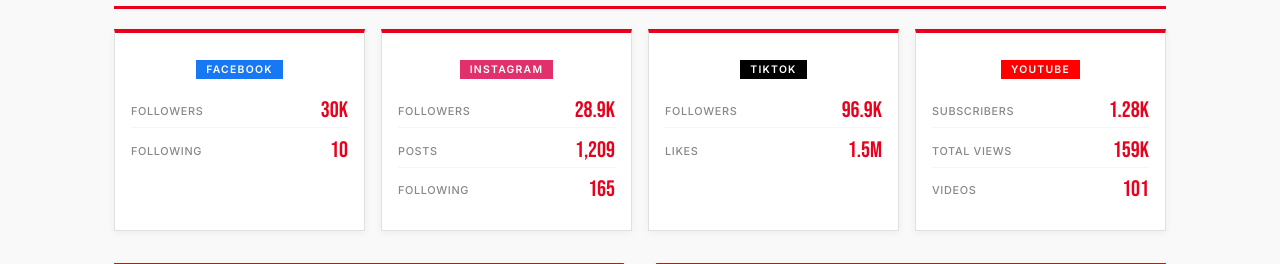
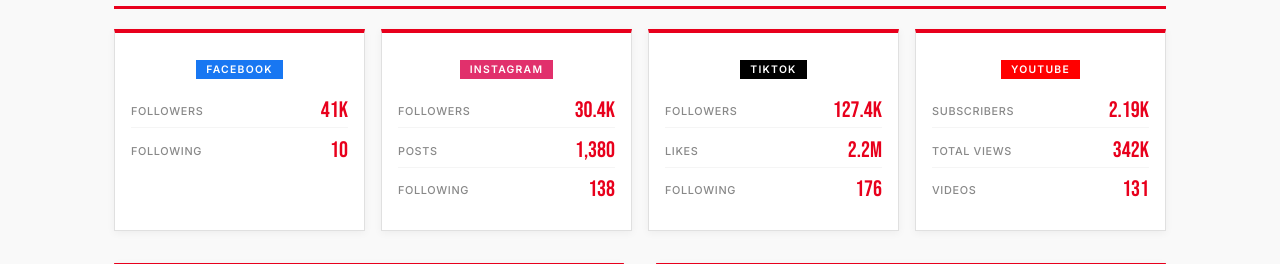
Before and after one commit to ayandamkhwanazi27-lang/maskandi-online, a Python web app: template templates/about.html in a window 1280 px wide. Shown: the part 512-776 px from the top of the page. Run offline with Jinja, Linux system fonts and the light colour scheme; the template is opened without the code that fills it, so the values that code supplies are empty.

Commit message:
Update about.html

```diff
--- a/templates/about.html
+++ b/templates/about.html
@@ -111,7 +111,7 @@
       <div class="stat-numbers">
         <div class="stat-item">
           <span class="stat-label">Followers</span>
-          <span class="stat-num">30K</span>
+          <span class="stat-num">41K</span>
         </div>
         <div class="stat-item">
           <span class="stat-label">Following</span>
@@ -125,15 +125,15 @@
       <div class="stat-numbers">
         <div class="stat-item">
           <span class="stat-label">Followers</span>
-          <span class="stat-num">28.9K</span>
+          <span class="stat-num">30.4K</span>
         </div>
         <div class="stat-item">
           <span class="stat-label">Posts</span>
-          <span class="stat-num">1,209</span>
+          <span class="stat-num">1,380</span>
         </div>
         <div class="stat-item">
           <span class="stat-label">Following</span>
-          <span class="stat-num">165</span>
+          <span class="stat-num">138</span>
         </div>
       </div>
     </div>
@@ -143,11 +143,15 @@
       <div class="stat-numbers">
         <div class="stat-item">
           <span class="stat-label">Followers</span>
-          <span class="stat-num">96.9K</span>
+          <span class="stat-num">127.4K</span>
         </div>
         <div class="stat-item">
           <span class="stat-label">Likes</span>
-          <span class="stat-num">1.5M</span>
+          <span class="stat-num">2.2M</span>
+        </div>
+        <div class="stat-item">
+          <span class="stat-label">Following</span>
+          <span class="stat-num">176</span>
         </div>
       </div>
     </div>
@@ -157,15 +161,15 @@
       <div class="stat-numbers">
         <div class="stat-item">
           <span class="stat-label">Subscribers</span>
-          <span class="stat-num">1.28K</span>
+          <span class="stat-num">2.19K</span>
         </div>
         <div class="stat-item">
           <span class="stat-label">Total Views</span>
-          <span class="stat-num">159K</span>
+          <span class="stat-num">342K</span>
         </div>
         <div class="stat-item">
           <span class="stat-label">Videos</span>
-          <span class="stat-num">101</span>
+          <span class="stat-num">131</span>
         </div>
       </div>
     </div>
```
